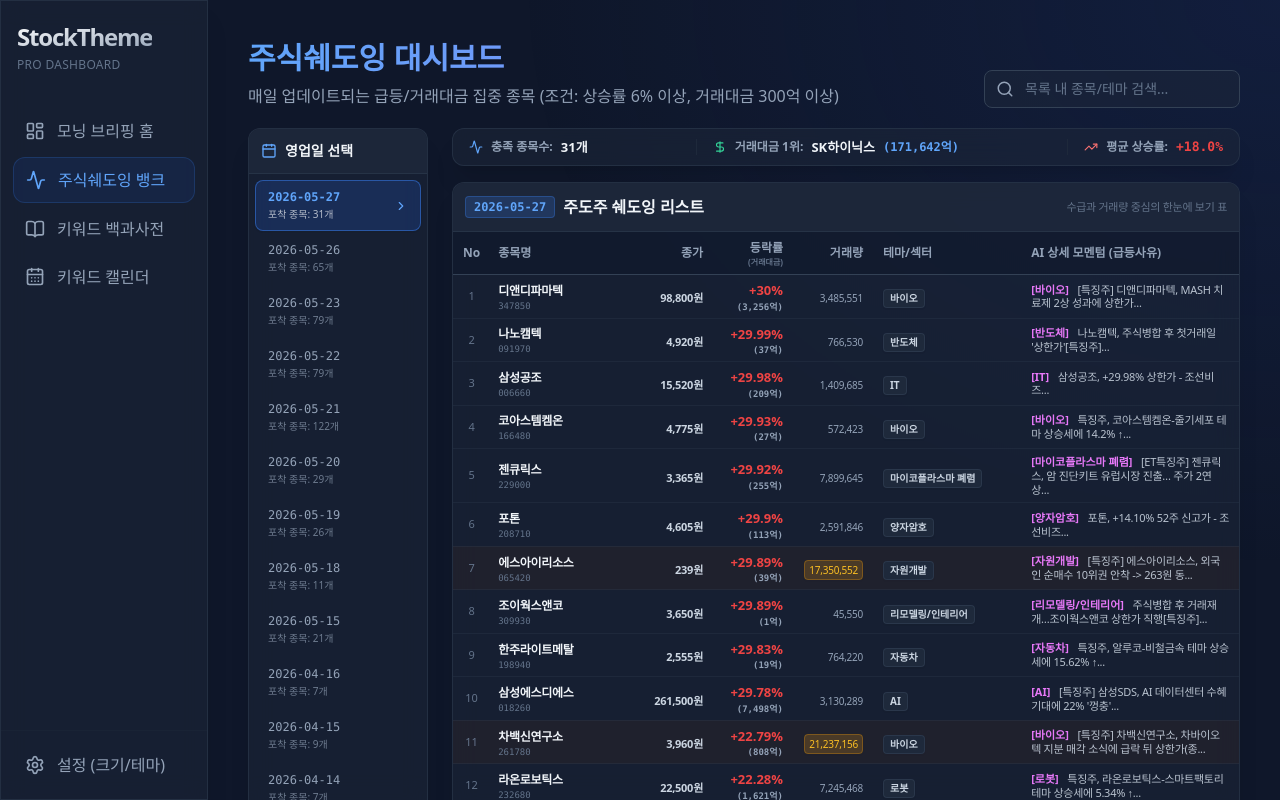
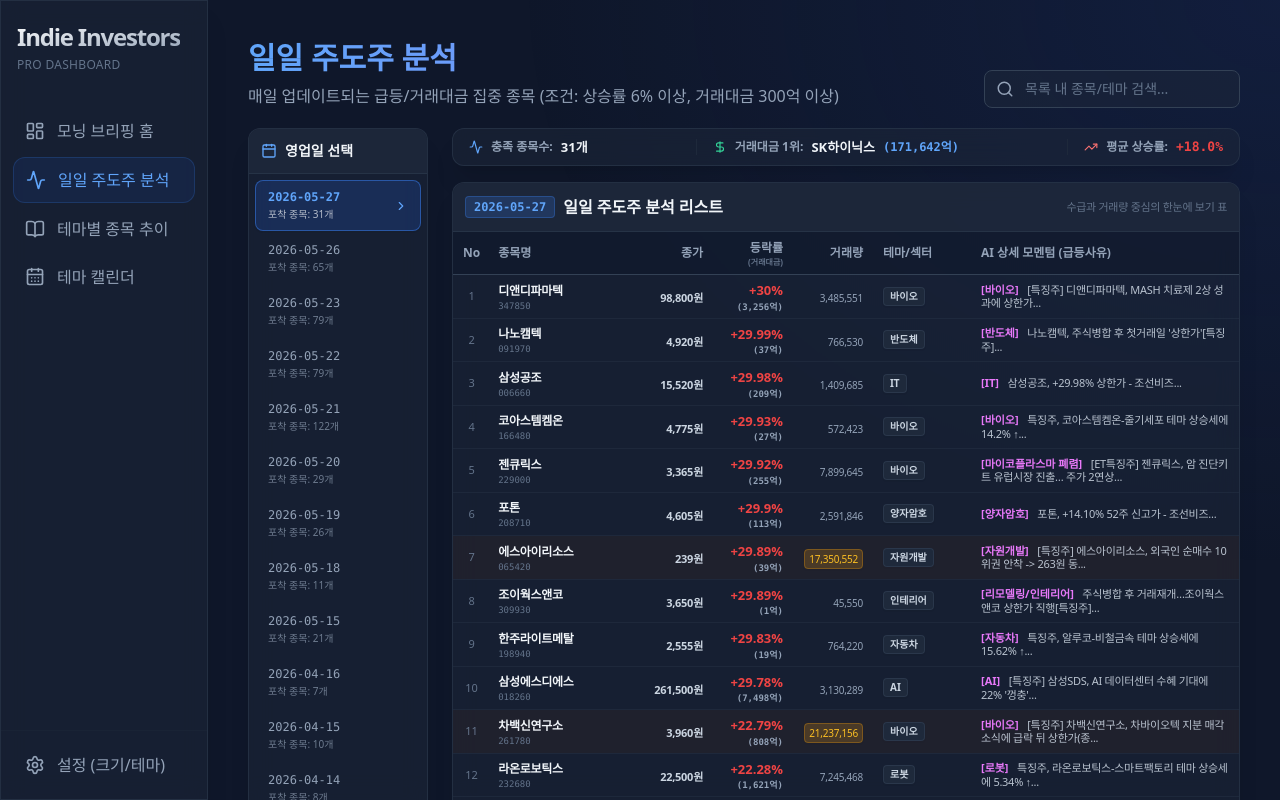
Before and after one commit to rebuilderj-ops/stock-shading, a React (Vite) app: page /shadowing in a window 1280 px wide. Built offline with nearby package versions, Linux system fonts and the light colour scheme.

Commit message:
feat: 데이터 재분류, 복수 테마 병기 및 Indie Investors 브랜드 개칭 반영

```diff
--- a/src/components/Layout.jsx
+++ b/src/components/Layout.jsx
@@ -35,9 +35,9 @@
 
   const navItems = [
     { path: '/', name: '모닝 브리핑 홈', icon: <LayoutDashboard size={20} /> },
-    { path: '/shadowing', name: '주식쉐도잉 뱅크', icon: <Activity size={20} /> },
-    { path: '/encyclopedia', name: '키워드 백과사전', icon: <BookOpen size={20} /> },
-    { path: '/calendar', name: '키워드 캘린더', icon: <CalendarDays size={20} /> },
+    { path: '/shadowing', name: '일일 주도주 분석', icon: <Activity size={20} /> },
+    { path: '/encyclopedia', name: '테마별 종목 추이', icon: <BookOpen size={20} /> },
+    { path: '/calendar', name: '테마 캘린더', icon: <CalendarDays size={20} /> },
   ];
 
   // 화면 배율 증가 함수 (최대 120%)
@@ -68,7 +68,7 @@
       {/* 모바일용 상단 헤더바 */}
       <header className="lg:hidden flex items-center justify-between px-6 py-4 bg-slate-900 border-b border-slate-800/80 absolute top-0 left-0 right-0 z-30 shadow-md">
         <h1 className="text-xl font-black tracking-tighter bg-gradient-to-br from-white to-slate-400 text-transparent bg-clip-text">
-          StockTheme
+          Indie Investors
         </h1>
         <button
           onClick={() => setIsSidebarOpen(true)}
@@ -94,7 +94,7 @@
         <div className="p-4 py-5 flex justify-between items-center border-b border-slate-800/40 lg:border-b-0">
           <div>
             <h1 className="text-2xl font-black tracking-tighter bg-gradient-to-br from-white to-slate-400 text-transparent bg-clip-text">
-              StockTheme
+              Indie Investors
             </h1>
             <p className="text-xs text-slate-500 font-medium tracking-wide mt-1 uppercase">Pro Dashboard</p>
           </div>
--- a/src/pages/KeywordCalendar.jsx
+++ b/src/pages/KeywordCalendar.jsx
@@ -69,8 +69,13 @@
 
     const volumeByKeyword = {};
     dailyRecords.forEach(r => {
-      if (!volumeByKeyword[r.keyword_id]) volumeByKeyword[r.keyword_id] = 0;
-      volumeByKeyword[r.keyword_id] += r.volume_krw;
+      const stock = INITIAL_STOCKS.find(s => s.id === r.stock_id);
+      const keywordIds = stock?.keyword_ids || (r.keyword_id ? [r.keyword_id] : (stock?.keyword_id ? [stock.keyword_id] : []));
+
+      keywordIds.forEach(kwId => {
+        if (!volumeByKeyword[kwId]) volumeByKeyword[kwId] = 0;
+        volumeByKeyword[kwId] += r.volume_krw;
+      });
     });
 
     const sortedKeywords = Object.entries(volumeByKeyword)
@@ -182,7 +187,7 @@
       <header className="flex flex-col md:flex-row justify-between items-start md:items-end gap-4">
         <div>
           <h1 className="text-3xl font-bold bg-gradient-to-r from-violet-400 to-fuchsia-400 text-transparent bg-clip-text">
-            키워드 캘린더
+            테마 캘린더
           </h1>
           <p className="text-slate-400 mt-2">일정 체크 및 매일 시장을 주도한 Top 5 섹터 흐름을 파악하세요.</p>
         </div>
--- a/src/pages/KeywordEncyclopedia.jsx
+++ b/src/pages/KeywordEncyclopedia.jsx
@@ -59,14 +59,20 @@
 
   const handleDeleteKeyword = (id) => {
     setKeywords(keywords.filter(k => k.id !== id));
-    setStocks(stocks.filter(s => s.keyword_id !== id));
+    setStocks(stocks.filter(s => {
+      const ids = s.keyword_ids || [s.keyword_id];
+      return !ids.includes(id);
+    }));
   };
 
   // Filter logic
   const filteredKeywords = keywords.filter(k =>
     k.name.toLowerCase().includes(searchTerm.toLowerCase()) ||
     k.description.toLowerCase().includes(searchTerm.toLowerCase()) ||
-    stocks.some(s => s.keyword_id === k.id && s.name.toLowerCase().includes(searchTerm.toLowerCase()))
+    stocks.some(s => {
+      const ids = s.keyword_ids || [s.keyword_id];
+      return ids.includes(k.id) && s.name.toLowerCase().includes(searchTerm.toLowerCase());
+    })
   );
 
   return (
@@ -74,7 +80,7 @@
       <header className="flex flex-col md:flex-row justify-between items-start md:items-end gap-4">
         <div>
           <h1 className="text-3xl font-bold bg-gradient-to-r from-emerald-400 to-teal-400 text-transparent bg-clip-text">
-            키워드 백과사전
+            테마별 종목 추이
           </h1>
           <p className="text-slate-400 mt-2">같은 섹터 종목들의 차트 흐름을 한눈에 비교하여 테마의 움직임을 파악하세요.</p>
         </div>
@@ -120,7 +126,10 @@
       {/* Keywords List (Grid Table View) */}
       <div className="space-y-10">
         {filteredKeywords.map(keyword => {
-          const keywordStocks = stocks.filter(s => s.keyword_id === keyword.id);
+          const keywordStocks = stocks.filter(s => {
+            const ids = s.keyword_ids || [s.keyword_id];
+            return ids.includes(keyword.id);
+          });
           // Sort to show leaders first
           keywordStocks.sort((a, b) => (b.is_leader ? 1 : 0) - (a.is_leader ? 1 : 0));
 
--- a/src/pages/LandingPage.jsx
+++ b/src/pages/LandingPage.jsx
@@ -53,8 +53,13 @@
     const volumeByKeyword = {};
 
     dailyRecords.forEach(r => {
-      if (!volumeByKeyword[r.keyword_id]) volumeByKeyword[r.keyword_id] = 0;
-      volumeByKeyword[r.keyword_id] += r.volume_krw;
+      const stock = INITIAL_STOCKS.find(s => s.id === r.stock_id);
+      const keywordIds = stock?.keyword_ids || (r.keyword_id ? [r.keyword_id] : (stock?.keyword_id ? [stock.keyword_id] : []));
+
+      keywordIds.forEach(kwId => {
+        if (!volumeByKeyword[kwId]) volumeByKeyword[kwId] = 0;
+        volumeByKeyword[kwId] += r.volume_krw;
+      });
     });
 
     const sortedKeywords = Object.entries(volumeByKeyword)
@@ -97,7 +102,7 @@
           모닝 트레이딩 브리핑
         </h1>
         <p className="text-slate-400 text-lg max-w-2xl mt-2 leading-relaxed">
-          어제 자 쉐도잉 데이터를 10단계 알고리즘으로 채점하여 가장 폭발력이 높은 <strong className="text-slate-200">Top 3 관심종목</strong>을 선정했습니다.
+          어제 자 주도주 분석 데이터를 10단계 알고리즘으로 채점하여 가장 폭발력이 높은 <strong className="text-slate-200">Top 3 관심종목</strong>을 선정했습니다.
         </p>
       </header>
 
--- a/src/pages/ShadowingDashboard.jsx
+++ b/src/pages/ShadowingDashboard.jsx
@@ -16,12 +16,19 @@
     return INITIAL_DAILY_RECORDS.map(record => {
       const stock = INITIAL_STOCKS.find(s => s.id === record.stock_id);
       const keyword = INITIAL_KEYWORDS.find(k => k.id === record.keyword_id);
+
+      // Support multiple keywords!
+      const keywordIds = stock?.keyword_ids || (record.keyword_id ? [record.keyword_id] : (stock?.keyword_id ? [stock.keyword_id] : []));
+      const keywords = keywordIds.map(id => INITIAL_KEYWORDS.find(k => k.id === id)).filter(Boolean);
+      const keywordNames = keywords.map(k => k.name);
+
       return {
         ...record,
         stockName: record.name || stock?.name || "알수없음",
         stockCode: record.code || stock?.code || "",
         isLeader: record.is_leader || stock?.is_leader || false,
-        keywordName: record.keywordName || keyword?.name || "특징주"
+        keywordName: record.keywordName || keyword?.name || "특징주",
+        keywordNames: keywordNames.length > 0 ? keywordNames : [record.keywordName || keyword?.name || "특징주"]
       };
     });
   }, []);
@@ -43,7 +50,7 @@
     if (searchTerm) {
       records = records.filter(r =>
         r.stockName.includes(searchTerm) ||
-        r.keywordName.includes(searchTerm) ||
+        r.keywordNames.some(name => name.includes(searchTerm)) ||
         r.reason.includes(searchTerm)
       );
     }
@@ -84,7 +91,7 @@
       <header className="flex flex-col md:flex-row justify-between items-start md:items-end gap-4">
         <div>
           <h1 className="text-3xl font-bold bg-gradient-to-r from-blue-400 to-indigo-400 text-transparent bg-clip-text">
-            주식쉐도잉 대시보드
+            일일 주도주 분석
           </h1>
           <p className="text-slate-400 mt-2">
             매일 업데이트되는 급등/거래대금 집중 종목 (조건: 상승률 6% 이상, 거래대금 300억 이상)
@@ -202,7 +209,7 @@
                 <span className="bg-blue-500/20 text-blue-400 px-2 py-0.5 rounded text-xs font-mono border border-blue-500/30">
                   {selectedDate}
                 </span>
-                주도주 쉐도잉 리스트
+                일일 주도주 분석 리스트
               </h2>
               <span className="text-[11px] text-slate-500 tracking-tight">수급과 거래량 중심의 한눈에 보기 표</span>
             </div>
@@ -287,9 +294,13 @@
 
                         {/* 7. 테마/섹터 */}
                         <td className="py-1.5 px-3">
-                          <span className="inline-flex items-center gap-1 text-[10px] font-bold bg-slate-800 border border-slate-700/60 text-slate-300 px-1.5 py-[1px] rounded shadow-sm whitespace-nowrap">
-                            {record.keywordName}
-                          </span>
+                          <div className="flex flex-col gap-1 items-start">
+                            {record.keywordNames.map((name, i) => (
+                              <span key={i} className="inline-flex items-center gap-1 text-[10px] font-bold bg-slate-800 border border-slate-700/60 text-slate-300 px-1.5 py-[1px] rounded shadow-sm whitespace-nowrap">
+                                {name}
+                              </span>
+                            ))}
+                          </div>
                         </td>
 
                         {/* 8. AI 모멘텀 (모바일에선 숨기고 PC 화면에선 셀 안에 그대로 출력) */}
@@ -345,7 +356,7 @@
                 <div className="flex justify-between items-center text-[10px] text-slate-400">
                   <span>날짜: <strong className="font-mono text-slate-300">{activeReasonRecord.date}</strong></span>
                   <span className="bg-slate-900/60 border border-slate-800 px-2 py-0.5 rounded text-slate-300 font-bold">
-                    {activeReasonRecord.keywordName} 테마
+                    {activeReasonRecord.keywordNames.join(', ')} 테마
                   </span>
                 </div>
 
```
Also changed, not shown: src/data/shadowing_real_history.json, src/lib/mockData.js.
